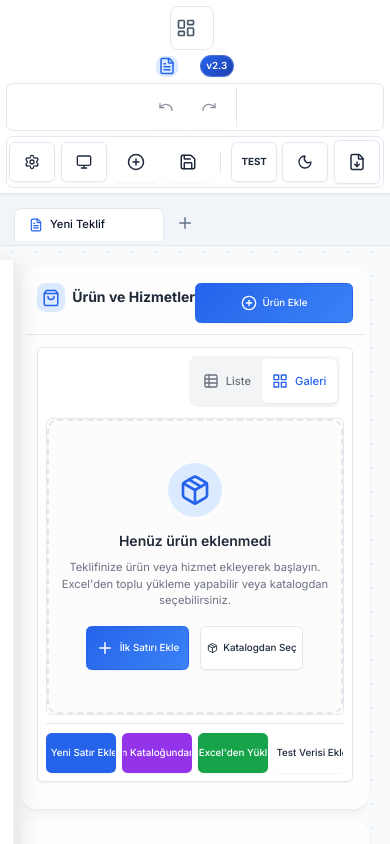
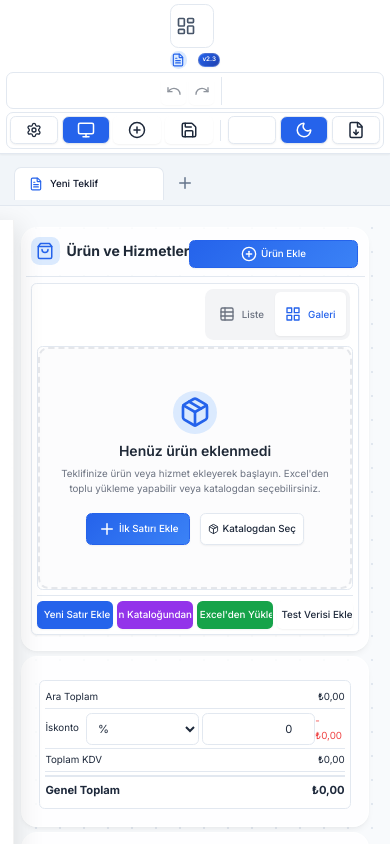
Before and after one commit to WinierKingYT/Fiyat-Teklif-Formu, a React (Vite) app in the folder v6-react/: page / in a window 390 px wide. Shown: the top 844 px of the page. Built offline with nearby package versions, Linux system fonts and the light colour scheme.

Commit message:
feat: implement initial React application for quote management with IndexedDB persistence.

```diff
--- a/v6-react/dev-dist/sw.js
+++ b/v6-react/dev-dist/sw.js
@@ -79,7 +79,7 @@ define(['./workbox-ca84f546'], (function (workbox) { 'use strict';
    */
   workbox.precacheAndRoute([{
     "url": "index.html",
-    "revision": "0.no1aqjmpmnc"
+    "revision": "0.o0ev7cn93dg"
   }], {});
   workbox.cleanupOutdatedCaches();
   workbox.registerRoute(new workbox.NavigationRoute(workbox.createHandlerBoundToURL("index.html"), {
--- a/v6-react/src/components/Header.jsx
+++ b/v6-react/src/components/Header.jsx
@@ -3,7 +3,7 @@ import { FileText, Moon, Sun, LayoutDashboard, Settings, FileDown, Save, Upload,
 import { useQuote } from '../context/QuoteContext';
 import { generatePDF } from '../utils/pdfGenerator';
 import AutoSaveIndicator from './AutoSaveIndicator';
-import QuickActions from './QuickActions';
+// import QuickActions from './QuickActions'; // Removed from classic layout
 
 const Header = ({
     theme,
@@ -83,9 +83,6 @@ const Header = ({
         { icon: Trash2, label: 'Geri Dönüşüm', count: null, onClick: onOpenRecycleBin },
         { icon: Database, label: 'Test Verisi', count: null, onClick: fillTestData, className: 'text-orange-600 bg-orange-50 hover:bg-orange-100' },
     ];
-
-    // Debug: Check appLayout value
-    console.log('Header appLayout:', appLayout);
 
     return (
         <>
--- a/v6-react/src/context/QuoteContext.jsx
+++ b/v6-react/src/context/QuoteContext.jsx
@@ -437,9 +437,20 @@ export const QuoteProvider = ({ children }) => {
         return 'desktop';
     });
 
+    // Track if user manually changed viewMode
+    const [isManualViewMode, setIsManualViewMode] = useState(false);
+
+    // Wrapper function for manual viewMode changes
+    const handleSetViewMode = (newMode) => {
+        setViewMode(newMode);
+        setIsManualViewMode(true); // Mark as manually set
+    };
+
     useEffect(() => {
+        // Only auto-adjust on initial load if not manually set
+        if (!isManualViewMode) {
             const handleResize = () => {
-            // Only switch if we cross the boundary
+                // Only switch if we cross the boundary and user hasn't manually set it
                 if (window.innerWidth < 768 && viewMode !== 'mobile') {
                     setViewMode('mobile');
                 } else if (window.innerWidth >= 768 && viewMode === 'mobile') {
@@ -448,12 +459,12 @@ export const QuoteProvider = ({ children }) => {
             };
 
             window.addEventListener('resize', handleResize);
-        // Initial check
-        handleResize();
+            return () => window.removeEventListener('resize', handleResize);
+        }
 
+        // Save to localStorage
         localStorage.setItem('viewMode', viewMode);
-        return () => window.removeEventListener('resize', handleResize);
-    }, [viewMode]);
+    }, [viewMode, isManualViewMode]);
 
     // App Layout State (modern | classic)
     const [appLayout, setAppLayout] = useState(() => localStorage.getItem('appLayout') || 'modern');
@@ -997,7 +1008,7 @@ export const QuoteProvider = ({ children }) => {
         appLayout, setAppLayout,
         appTheme, setAppTheme,
         appColor, setAppColor,
-        viewMode, setViewMode,
+        viewMode, setViewMode: handleSetViewMode, // Use wrapper for manual changes
         companyDefaults,
         saveCompanyDefaults,
         fillTestData,
--- a/v6-react/src/index.css
+++ b/v6-react/src/index.css
@@ -650,40 +650,158 @@ p {
 
 /* Mobile Header Optimizations */
 @media (max-width: 768px) {
+
+  /* ULTRA-AGGRESSIVE mobile compact layout */
+  :root {
+    --space-1: 0.15rem !important;
+    --space-2: 0.25rem !important;
+    --space-3: 0.35rem !important;
+    --space-4: 0.4rem !important;
+    --font-size-xs: 0.6rem !important;
+    --font-size-sm: 0.7rem !important;
+    --font-size-base: 0.8rem !important;
+  }
+
   .header-content {
-    padding: var(--space-2) var(--space-3);
-    gap: var(--space-2);
+    padding: 0.25rem 0.4rem !important;
+    gap: 0.25rem !important;
     flex-wrap: nowrap;
   }
 
   .logo {
-    font-size: var(--font-size-base);
-    gap: var(--space-2);
-  }
-
-  .logo i {
-    font-size: var(--font-size-lg);
+    font-size: 0.7rem !important;
+    gap: 0.2rem !important;
+  }
+
+  .logo i,
+  .logo svg {
+    width: 14px !important;
+    height: 14px !important;
   }
 
   .version-badge {
-    padding: var(--space-1) var(--space-2);
-    font-size: 0.6rem;
+    padding: 0.1rem 0.25rem !important;
+    font-size: 0.45rem !important;
   }
 
   .header-actions {
-    gap: var(--space-1);
-    flex: 1;
-    justify-content: flex-end;
+    gap: 0.2rem !important;
+  }
+
+  .header-actions .btn {
+    padding: 0.25rem 0.4rem !important;
+    font-size: 0.65rem !important;
+    min-height: 28px !important;
+    min-width: 28px !important;
+  }
+
+  .btn {
+    padding: 0.3rem 0.5rem !important;
+    font-size: 0.7rem !important;
+    min-height: 32px !important;
+    min-width: 32px !important;
+  }
+
+  .btn-sm {
+    padding: 0.25rem 0.4rem !important;
+    min-height: 28px !important;
+    min-width: 28px !important;
   }
 
   .action-group {
-    padding: var(--space-1);
-    gap: var(--space-1);
-  }
-
-  .btn-sm {
-    padding: var(--space-2) var(--space-2);
-    min-width: 40px;
+    padding: 0.25rem !important;
+    gap: 0.25rem !important;
+  }
+
+  /* Form optimizations */
+  .form-control,
+  .form-select {
+    padding: 0.3rem 0.5rem !important;
+    font-size: 0.8rem !important;
+    min-height: 32px !important;
+  }
+
+  /* Card optimizations */
+  .card {
+    margin-bottom: 0.4rem !important;
+  }
+
+  .card-header,
+  .card-body {
+    padding: 0.4rem !important;
+  }
+
+  .card-title {
+    font-size: 0.85rem !important;
+  }
+
+  /* Modal optimizations */
+  .modal-content {
+    margin: 0.4rem !important;
+    padding: 0.4rem !important;
+  }
+
+  .modal-header {
+    padding: 0.4rem !important;
+  }
+
+  .modal-body {
+    padding: 0.4rem !important;
+  }
+
+  /* Section spacing */
+  .section-header {
+    margin-bottom: 0.4rem !important;
+    padding-bottom: 0.3rem !important;
+  }
+
+  .form-group {
+    margin-bottom: 0.4rem !important;
+  }
+
+  /* Grid spacing */
+  .grid-2,
+  .grid-3,
+  .grid-auto {
+    gap: 0.4rem !important;
+  }
+
+  /* Mobile button optimizations - icon only */
+  .header-actions .btn span:not(.sr-only) {
+    display: none !important;
+  }
+
+  .header-actions .btn {
+    padding: 0.3rem !important;
+    min-width: 28px !important;
+    justify-content: center !important;
+  }
+
+  /* Keep icons visible */
+  .header-actions .btn svg {
+    margin: 0 !important;
+  }
+
+  /* Make undo/redo buttons smaller */
+  .header-actions button[title*="Geri"],
+  .header-actions button[title*="Yinele"] {
+    padding: 0.25rem !important;
+    min-width: 24px !important;
+  }
+
+  /* ViewMode toggle button - make it prominent */
+  .theme-toggle {
+    background: var(--primary) !important;
+    color: white !important;
+    padding: 0.4rem !important;
+    min-width: 32px !important;
+    min-height: 32px !important;
+    border-radius: 0.5rem !important;
+  }
+
+  .theme-toggle svg {
+    width: 18px !important;
+    height: 18px !important;
   }
 }
 
```
Lines whose indentation alone changed are shown as unchanged.
